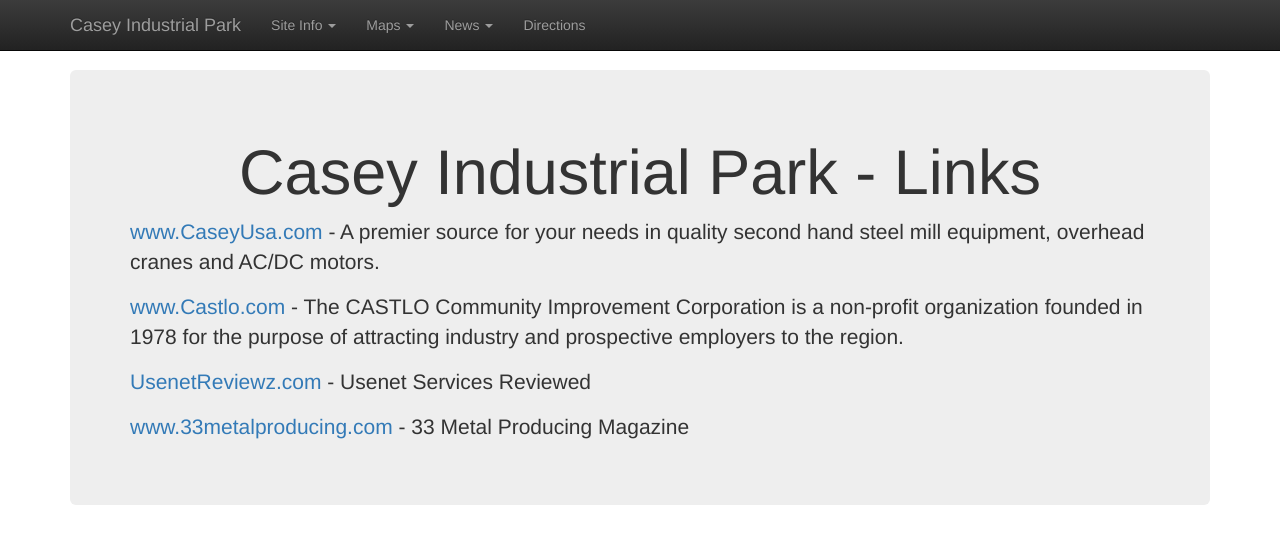
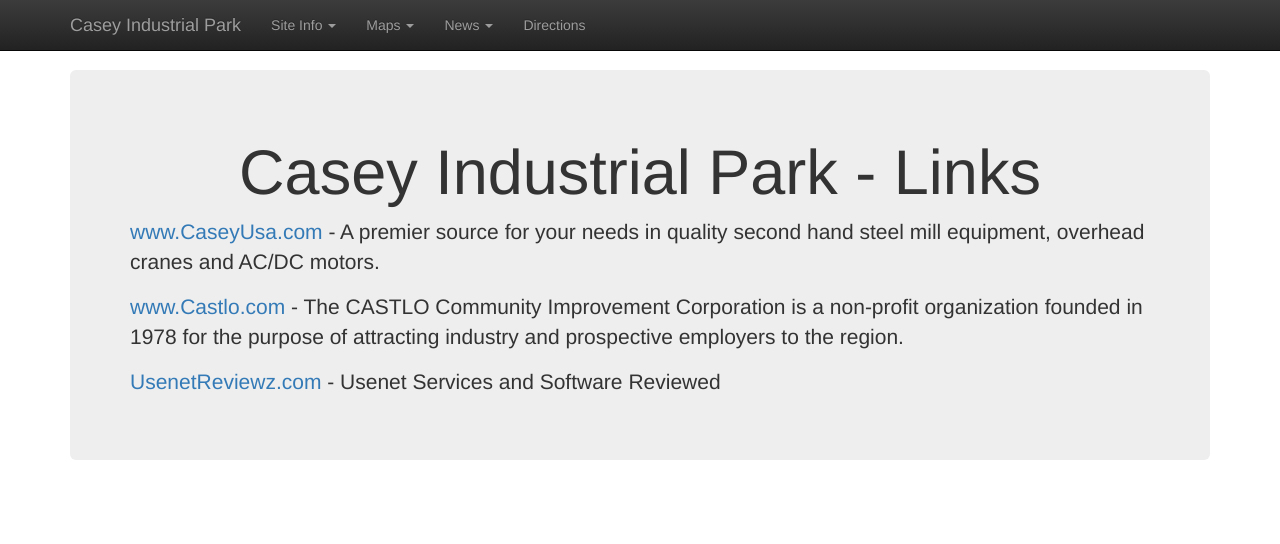
Before and after one commit to fieldingtron/caseypark, a Jekyll site: the page built from _pages/links.html, in a window 1280 px wide. Shown: the top 544 px of the page. Built offline with Jekyll 4.4.1, drawn with Linux system fonts in a browser that asks for light colours; nearby versions of some CDN libraries.

Commit message:
links updated

```diff
--- a/_pages/links.html
+++ b/_pages/links.html
@@ -13,7 +13,6 @@
         <a target="_blank" href="http://www.castlo.com/">www.Castlo.com</a> - The CASTLO Community Improvement Corporation is a non-profit organization founded in 1978 for
         the purpose of attracting industry and prospective employers to the region.</p>
 
-        <p><a target="_blank" href="https://usenetreviewz.com/">UsenetReviewz.com</a> - Usenet Services Reviewed</p>
-    <p>
-        <a target="_blank" href="http://www.33metalproducing.com/">www.33metalproducing.com</a> - 33 Metal Producing Magazine</p>
+        <p><a target="_blank" href="https://usenetreviewz.com/">UsenetReviewz.com</a> - Usenet Services and Software Reviewed</p>
+
 </div>
```
